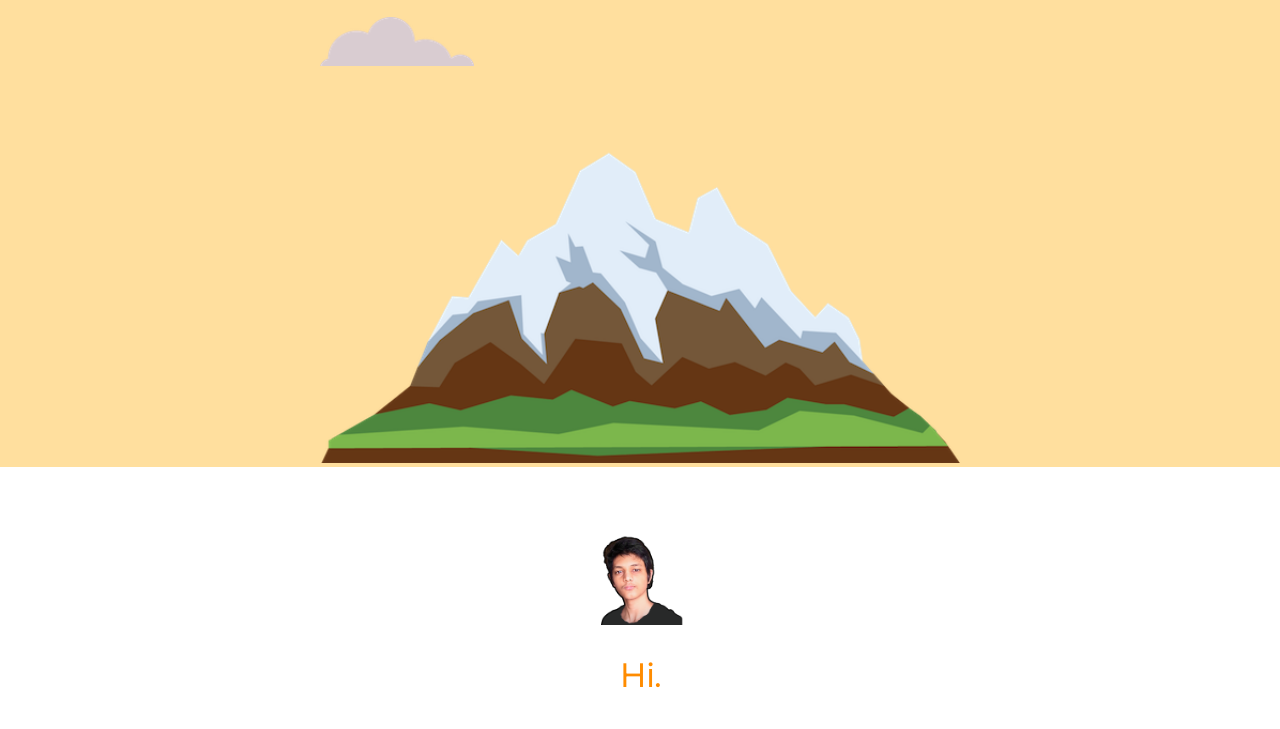
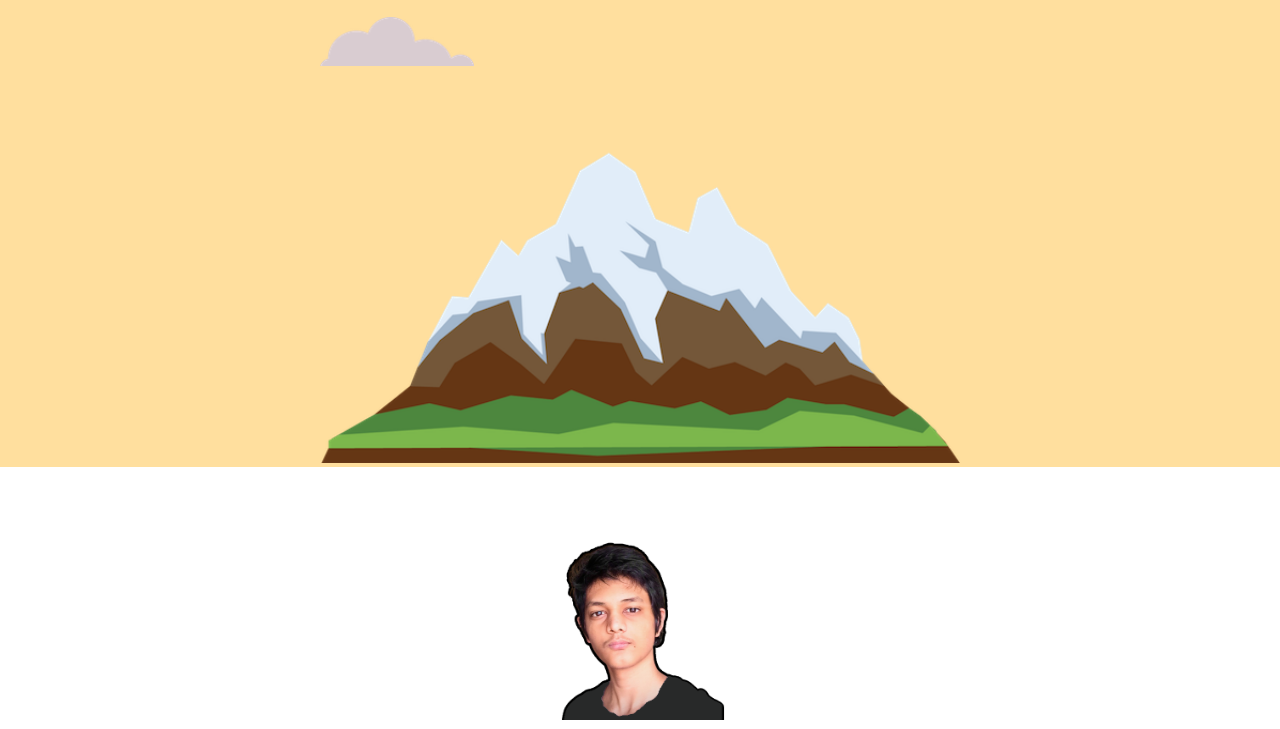
Before and after one commit to OrangeHoodie/personal_website, a plain HTML site: page index.html in a window 1280 px wide. Shown: the part 204-933 px from the top of the page. Drawn offline with Linux system fonts and the light colour scheme.

Commit message:
Update styles.css

```diff
--- a/css/styles.css
+++ b/css/styles.css
@@ -102,9 +102,9 @@ p {
 }
 
 .profile_pic{
-  margin-top: 4%;
-  height:15%;
-  width:15% ;
+  margin-top: 3%;
+  height:30%;
+  width:30% ;
 }
 
 .programmer {
```
